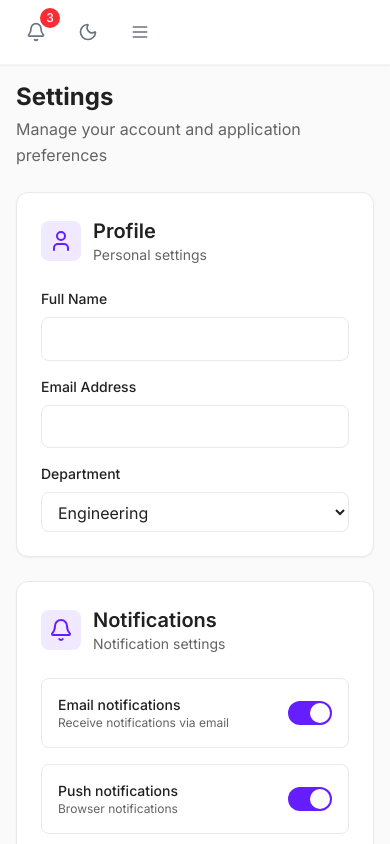
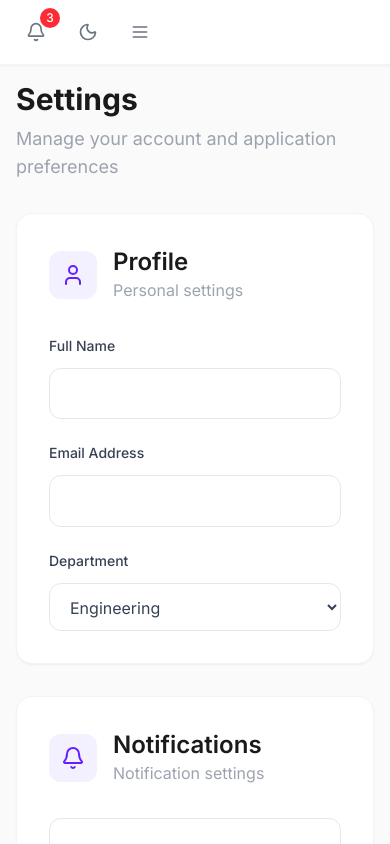
Before and after one commit to Cieden-team/management-performance, a Next.js app: page /settings in a window 390 px wide. Shown: the top 844 px of the page. Built offline with nearby package versions, Linux system fonts and the light colour scheme; no server answers.

Commit message:
Modernize all remaining pages - Feedback, Reviews, Settings, Profile, Admin - update colors, spacing, and design consistency

```diff
--- a/src/app/admin/page.tsx
+++ b/src/app/admin/page.tsx
@@ -93,10 +93,10 @@ const AdminPage = () => {
 
   const getStatusColor = (status: string) => {
     switch (status) {
-      case "active": return "bg-[#8AC34A] text-white";
-      case "inactive": return "bg-[#F44436] text-white";
-      case "pending": return "bg-[#FF9102] text-white";
-      default: return "bg-[#646464] text-white";
+      case "active": return "bg-green-100 text-green-700";
+      case "inactive": return "bg-red-100 text-red-700";
+      case "pending": return "bg-orange-100 text-orange-700";
+      default: return "bg-gray-100 text-gray-700";
     }
   };
 
@@ -126,8 +126,8 @@ const AdminPage = () => {
       <div className="max-w-7xl mx-auto px-4 sm:px-6 lg:px-8 py-8">
         {/* Header */}
         <div className="mb-8">
-          <h1 className="text-2xl sm:text-3xl font-bold text-[#212121] dark:text-white">Admin Panel</h1>
-          <p className="text-[#646464] dark:text-[#909090] mt-1">
+          <h1 className="text-3xl sm:text-4xl font-bold text-gray-900">Admin Panel</h1>
+          <p className="text-gray-500 mt-2 text-lg">
             Manage users, performance cycles, and system settings
           </p>
         </div>
@@ -139,10 +139,10 @@ const AdminPage = () => {
               <button
                 key={tab.id}
                 onClick={() => setActiveTab(tab.id)}
-                className={`flex items-center space-x-2 py-2 px-1 border-b-2 font-medium text-sm transition-colors ${
+                className={`flex items-center space-x-2 py-3 px-1 border-b-2 font-medium text-sm transition-all duration-200 ${
                   activeTab === tab.id
-                    ? "text-[#651FFF] dark:text-[#651FFF] border-b-2 border-[#651FFF] dark:border-[#651FFF]"
-                    : "text-[#646464] dark:text-[#909090] border-transparent hover:text-[#212121] dark:hover:text-white hover:border-[#e9e9e9] dark:hover:border-[#373737]"
+                    ? "text-purple-600 border-b-2 border-purple-600"
+                    : "text-gray-500 border-transparent hover:text-gray-900 hover:border-gray-300"
                 }`}
               >
                 <tab.icon className="h-4 w-4" />
@@ -158,24 +158,24 @@ const AdminPage = () => {
             {/* Stats Grid */}
             <div className="grid grid-cols-1 md:grid-cols-2 lg:grid-cols-4 gap-6">
               {stats.map((stat, index) => (
-                <div key={index} className="bg-white dark:bg-[#000319] rounded-xl border border-[#e9e9e9] dark:border-[#373737] p-6 shadow-sm">
+                <div key={index} className="bg-white rounded-2xl border border-gray-100 p-6 shadow-sm hover:shadow-md transition-all duration-200">
                   <div className="flex items-center justify-between">
                     <div>
-                      <p className="text-sm font-medium text-[#646464] dark:text-[#909090]">{stat.title}</p>
-                      <p className="text-2xl font-bold text-[#212121] dark:text-white">{stat.value}</p>
+                      <p className="text-sm font-medium text-gray-500">{stat.title}</p>
+                      <p className="text-2xl font-bold text-gray-900">{stat.value}</p>
                       <div className="flex items-center mt-2">
                         <span
                           className={`text-sm font-medium ${
-                            stat.changeType === "negative" ? "text-[#F44436]" : "text-[#8AC34A]"
+                            stat.changeType === "negative" ? "text-red-600" : "text-green-600"
                           }`}
                         >
                           {stat.change}
                         </span>
-                        <span className="text-sm text-[#646464] dark:text-[#909090] ml-1">from last month</span>
+                        <span className="text-sm text-gray-500 ml-1">from last month</span>
                       </div>
                     </div>
-                    <div className="p-3 bg-[#f0e9ff] dark:bg-[#651FFF] rounded-lg">
-                      <stat.icon className="h-6 w-6 text-[#651FFF] dark:text-white" />
+                    <div className="p-3 bg-purple-50 rounded-xl">
+                      <stat.icon className="h-6 w-6 text-purple-600" />
                     </div>
                   </div>
                 </div>
--- a/src/app/feedback/page.tsx
+++ b/src/app/feedback/page.tsx
@@ -17,10 +17,10 @@ const FeedbackPage = () => {
 
   const getStatusColor = (status: string) => {
     switch (status) {
-      case "completed": return "bg-[#8AC34A] text-white";
-      case "pending": return "bg-[#FF9102] text-white";
-      case "draft": return "bg-[#646464] text-white";
-      default: return "bg-[#646464] text-white";
+      case "completed": return "bg-green-100 text-green-700";
+      case "pending": return "bg-orange-100 text-orange-700";
+      case "draft": return "bg-gray-100 text-gray-700";
+      default: return "bg-gray-100 text-gray-700";
     }
   };
 
@@ -45,40 +45,40 @@ const FeedbackPage = () => {
 
   return (
     <Layout>
-      <div className="space-y-6">
+      <div className="space-y-8">
         {/* Header */}
         <div className="flex flex-col sm:flex-row sm:items-center sm:justify-between">
           <div>
-            <h1 className="text-2xl sm:text-3xl font-bold text-[#212121] dark:text-white">Feedback</h1>
-            <p className="text-[#646464] dark:text-[#909090] mt-1">
+            <h1 className="text-3xl sm:text-4xl font-bold text-gray-900">Feedback</h1>
+            <p className="text-gray-500 mt-2 text-lg">
               Give and receive feedback from team members
             </p>
           </div>
           <button
             onClick={() => setShowFeedbackForm(true)}
-            className="flex items-center space-x-2 px-4 py-2 bg-[#651FFF] text-white rounded-lg hover:bg-[#5b1ce6] transition-colors"
+            className="flex items-center space-x-3 px-6 py-3 bg-purple-600 text-white rounded-xl hover:bg-purple-700 transition-all duration-200 shadow-sm hover:shadow-md"
           >
-            <Plus className="h-4 w-4" />
-            <span>Give Feedback</span>
+            <Plus className="h-5 w-5" />
+            <span className="font-semibold">Give Feedback</span>
           </button>
         </div>
 
         {/* Search and Filters */}
         <div className="flex flex-col sm:flex-row gap-4">
           <div className="relative flex-1">
-            <Search className="absolute left-3 top-1/2 transform -translate-y-1/2 h-4 w-4 text-[#646464] dark:text-[#909090]" />
+            <Search className="absolute left-4 top-1/2 transform -translate-y-1/2 h-5 w-5 text-gray-500" />
             <input
               type="text"
               placeholder="Search feedback..."
               value={searchTerm}
               onChange={(e) => setSearchTerm(e.target.value)}
-              className="w-full pl-10 pr-4 py-2 border border-[#e9e9e9] dark:border-[#373737] rounded-lg focus:ring-2 focus:ring-[#651FFF] focus:border-transparent bg-white dark:bg-[#000319] text-[#212121] dark:text-white"
+              className="w-full pl-12 pr-4 py-3 border border-gray-200 rounded-xl focus:ring-2 focus:ring-purple-600 focus:border-transparent bg-white text-gray-900 placeholder-gray-500 transition-all duration-200"
             />
           </div>
           <select
             value={filterCategory}
             onChange={(e) => setFilterCategory(e.target.value)}
-            className="px-4 py-2 border border-[#e9e9e9] dark:border-[#373737] rounded-lg focus:ring-2 focus:ring-[#651FFF] focus:border-transparent bg-white dark:bg-[#000319] text-[#212121] dark:text-white"
+            className="px-4 py-3 border border-gray-200 rounded-xl focus:ring-2 focus:ring-purple-600 focus:border-transparent bg-white text-gray-700"
           >
             <option value="all">All Categories</option>
             <option value="technical">Technical</option>
--- a/src/app/profile/page.tsx
+++ b/src/app/profile/page.tsx
@@ -43,34 +43,34 @@ const ProfilePage = () => {
 
   return (
     <Layout>
-      <div className="space-y-6">
+      <div className="space-y-8">
         {/* Header */}
         <div className="flex flex-col sm:flex-row sm:items-center sm:justify-between">
           <div>
-            <h1 className="text-2xl sm:text-3xl font-bold text-[#212121] dark:text-white">My Profile</h1>
-            <p className="text-[#646464] dark:text-[#909090] mt-1">
+            <h1 className="text-3xl sm:text-4xl font-bold text-gray-900">My Profile</h1>
+            <p className="text-gray-500 mt-2 text-lg">
               Manage your personal information and performance
             </p>
           </div>
           <button
             onClick={() => setShowEditModal(true)}
-            className="flex items-center space-x-2 px-4 py-2 bg-[#651FFF] text-white rounded-lg hover:bg-[#5b1ce6] transition-colors"
+            className="flex items-center space-x-3 px-6 py-3 bg-purple-600 text-white rounded-xl hover:bg-purple-700 transition-all duration-200 shadow-sm hover:shadow-md"
           >
-            <User className="h-4 w-4" />
-            <span>Edit Profile</span>
+            <User className="h-5 w-5" />
+            <span className="font-semibold">Edit Profile</span>
           </button>
         </div>
 
         {/* Profile Overview */}
-        <div className="bg-white dark:bg-[#000319] rounded-xl border border-[#e9e9e9] dark:border-[#373737] p-6 shadow-sm">
-          <div className="flex items-start space-x-6">
+        <div className="bg-white rounded-2xl border border-gray-100 p-8 shadow-sm hover:shadow-md transition-all duration-200">
+          <div className="flex items-start space-x-8">
             <Avatar src={currentUser.avatar} alt={`${currentUser.firstName} ${currentUser.lastName}`} size="xl" />
             <div className="flex-1">
-              <h2 className="text-xl font-semibold text-[#212121] dark:text-white">
+              <h2 className="text-2xl font-semibold text-gray-900">
                 {currentUser.firstName} {currentUser.lastName}
               </h2>
-              <p className="text-[#646464] dark:text-[#909090]">{currentUser.email}</p>
-              <p className="text-sm text-[#646464] dark:text-[#909090] mt-1">{currentUser.position} • {currentUser.department}</p>
+              <p className="text-gray-500 text-lg">{currentUser.email}</p>
+              <p className="text-gray-500 mt-2">{currentUser.position} • {currentUser.department}</p>
             </div>
           </div>
         </div>
@@ -78,25 +78,25 @@ const ProfilePage = () => {
         {/* Stats Grid */}
         <div className="grid grid-cols-1 md:grid-cols-3 gap-6">
           {/* Overall Rating */}
-          <div className="bg-white dark:bg-[#000319] rounded-xl border border-[#e9e9e9] dark:border-[#373737] p-6 shadow-sm">
-            <div className="flex items-center space-x-3 mb-4">
-              <div className="p-2 bg-[#f0e9ff] dark:bg-[#651FFF] rounded-lg">
-                <Star className="h-6 w-6 text-[#651FFF] dark:text-white" />
+          <div className="bg-white rounded-2xl border border-gray-100 p-6 shadow-sm hover:shadow-md transition-all duration-200">
+            <div className="flex items-center space-x-4 mb-6">
+              <div className="p-3 bg-purple-50 rounded-xl">
+                <Star className="h-6 w-6 text-purple-600" />
               </div>
               <div>
-                <h3 className="text-lg font-semibold text-[#212121] dark:text-white">Overall Rating</h3>
-                <p className="text-sm text-[#646464] dark:text-[#909090]">This month</p>
+                <h3 className="text-xl font-semibold text-gray-900">Overall Rating</h3>
+                <p className="text-gray-500">This month</p>
               </div>
             </div>
 
             <div className="text-center">
-              <div className="text-2xl font-bold text-[#212121] dark:text-white">{currentUser.rating}/7</div>
-              <div className="text-sm text-[#646464] dark:text-[#909090]">points</div>
+              <div className="text-3xl font-bold text-gray-900">{currentUser.rating}/7</div>
+              <div className="text-gray-500">points</div>
             </div>
 
-            <div className="flex items-center justify-between text-sm mt-4">
-              <span className="text-[#646464] dark:text-[#909090]">Progress</span>
-              <span className="font-medium text-[#212121] dark:text-white">+0.8</span>
+            <div className="flex items-center justify-between text-sm mt-6">
+              <span className="text-gray-500">Progress</span>
+              <span className="font-medium text-gray-900">+0.8</span>
             </div>
           </div>
 
--- a/src/app/reviews/page.tsx
+++ b/src/app/reviews/page.tsx
@@ -50,11 +50,11 @@ const ReviewsPage = () => {
 
   const getStatusColor = (status: string) => {
     switch (status) {
-      case "completed": return "bg-[#8AC34A] text-white";
-      case "pending": return "bg-[#FF9102] text-white";
-      case "scheduled": return "bg-[#651FFF] text-white";
-      case "overdue": return "bg-[#F44436] text-white";
-      default: return "bg-[#646464] text-white";
+      case "completed": return "bg-green-100 text-green-700";
+      case "pending": return "bg-orange-100 text-orange-700";
+      case "scheduled": return "bg-purple-100 text-purple-700";
+      case "overdue": return "bg-red-100 text-red-700";
+      default: return "bg-gray-100 text-gray-700";
     }
   };
 
@@ -73,7 +73,7 @@ const ReviewsPage = () => {
       <Star
         key={i}
         className={`h-4 w-4 ${
-          i < rating ? "text-[#FF9102] fill-[#FF9102]" : "text-[#e9e9e9] dark:text-[#373737]"
+          i < rating ? "text-orange-500 fill-orange-500" : "text-gray-200"
         }`}
       />
     ));
@@ -81,23 +81,23 @@ const ReviewsPage = () => {
 
   return (
     <Layout>
-      <div className="space-y-6">
+      <div className="space-y-8">
         {/* Header */}
         <div className="flex flex-col sm:flex-row sm:items-center sm:justify-between">
           <div>
-            <h1 className="text-2xl sm:text-3xl font-bold text-[#212121] dark:text-white">Performance Reviews</h1>
-            <p className="text-[#646464] dark:text-[#909090] mt-1">
+            <h1 className="text-3xl sm:text-4xl font-bold text-gray-900">Performance Reviews</h1>
+            <p className="text-gray-500 mt-2 text-lg">
               Manage and track performance reviews
             </p>
           </div>
         </div>
 
         {/* Stats */}
-        <div className="grid grid-cols-1 md:grid-cols-4 gap-4">
-          <div className="bg-white dark:bg-[#000319] rounded-xl border border-[#e9e9e9] dark:border-[#373737] p-6 shadow-sm">
+        <div className="grid grid-cols-1 md:grid-cols-4 gap-6">
+          <div className="bg-white rounded-2xl border border-gray-100 p-6 shadow-sm hover:shadow-md transition-all duration-200">
             <div className="flex items-center space-x-3">
-              <div className="p-2 bg-[#f0e9ff] dark:bg-[#651FFF] rounded-lg">
-                <FileText className="h-6 w-6 text-[#651FFF] dark:text-white" />
+              <div className="p-3 bg-purple-50 rounded-xl">
+                <FileText className="h-6 w-6 text-purple-600" />
               </div>
               <div>
                 <p className="text-sm text-[#646464] dark:text-[#909090]">Total Reviews</p>
--- a/src/app/settings/page.tsx
+++ b/src/app/settings/page.tsx
@@ -9,57 +9,57 @@ const SettingsPage = () => {
 
   return (
     <Layout>
-      <div className="space-y-6">
+      <div className="space-y-8">
         {/* Header */}
         <div className="flex flex-col sm:flex-row sm:items-center sm:justify-between">
           <div>
-            <h1 className="text-2xl sm:text-3xl font-bold text-[#212121] dark:text-white">Settings</h1>
-            <p className="text-[#646464] dark:text-[#909090] mt-1">
+            <h1 className="text-3xl sm:text-4xl font-bold text-gray-900">Settings</h1>
+            <p className="text-gray-500 mt-2 text-lg">
               Manage your account and application preferences
             </p>
           </div>
         </div>
 
         {/* Profile Settings */}
-        <div className="bg-white dark:bg-[#000319] rounded-xl border border-[#e9e9e9] dark:border-[#373737] p-6 shadow-sm">
-          <div className="flex items-center space-x-3 mb-6">
-            <div className="p-2 bg-[#f0e9ff] dark:bg-[#651FFF] rounded-lg">
-              <User className="h-6 w-6 text-[#651FFF] dark:text-white" />
+        <div className="bg-white rounded-2xl border border-gray-100 p-8 shadow-sm hover:shadow-md transition-all duration-200">
+          <div className="flex items-center space-x-4 mb-8">
+            <div className="p-3 bg-purple-50 rounded-xl">
+              <User className="h-6 w-6 text-purple-600" />
             </div>
             <div>
-              <h2 className="text-xl font-semibold text-[#212121] dark:text-white">Profile</h2>
-              <p className="text-sm text-[#646464] dark:text-[#909090]">Personal settings</p>
+              <h2 className="text-2xl font-semibold text-gray-900">Profile</h2>
+              <p className="text-gray-500">Personal settings</p>
             </div>
           </div>
 
-          <div className="space-y-4">
+          <div className="space-y-6">
             <div>
-              <label className="block text-sm font-medium text-[#212121] dark:text-white mb-2">
+              <label className="block text-sm font-medium text-gray-700 mb-3">
                 Full Name
               </label>
               <input
                 type="text"
                 defaultValue={user?.fullName || ""}
-                className="w-full px-3 py-2 border border-[#e9e9e9] dark:border-[#373737] rounded-lg focus:ring-2 focus:ring-[#651FFF] focus:border-transparent bg-white dark:bg-[#000319] text-[#212121] dark:text-white"
+                className="w-full px-4 py-3 border border-gray-200 rounded-xl focus:ring-2 focus:ring-purple-600 focus:border-transparent bg-white text-gray-900 transition-all duration-200"
               />
             </div>
 
             <div>
-              <label className="block text-sm font-medium text-[#212121] dark:text-white mb-2">
+              <label className="block text-sm font-medium text-gray-700 mb-3">
                 Email Address
               </label>
               <input
                 type="email"
                 defaultValue={user?.emailAddresses?.[0]?.emailAddress || ""}
-                className="w-full px-3 py-2 border border-[#e9e9e9] dark:border-[#373737] rounded-lg focus:ring-2 focus:ring-[#651FFF] focus:border-transparent bg-white dark:bg-[#000319] text-[#212121] dark:text-white"
+                className="w-full px-4 py-3 border border-gray-200 rounded-xl focus:ring-2 focus:ring-purple-600 focus:border-transparent bg-white text-gray-900 transition-all duration-200"
               />
             </div>
 
             <div>
-              <label className="block text-sm font-medium text-[#212121] dark:text-white mb-2">
+              <label className="block text-sm font-medium text-gray-700 mb-3">
                 Department
               </label>
-              <select className="w-full px-3 py-2 border border-[#e9e9e9] dark:border-[#373737] rounded-lg focus:ring-2 focus:ring-[#651FFF] focus:border-transparent bg-white dark:bg-[#000319] text-[#212121] dark:text-white">
+              <select className="w-full px-4 py-3 border border-gray-200 rounded-xl focus:ring-2 focus:ring-purple-600 focus:border-transparent bg-white text-gray-700">
                 <option>Engineering</option>
                 <option>Design</option>
                 <option>Product</option>
@@ -71,33 +71,33 @@ const SettingsPage = () => {
         </div>
 
         {/* Notification Settings */}
-        <div className="bg-white dark:bg-[#000319] rounded-xl border border-[#e9e9e9] dark:border-[#373737] p-6 shadow-sm">
-          <div className="flex items-center space-x-3 mb-6">
-            <div className="p-2 bg-[#f0e9ff] dark:bg-[#651FFF] rounded-lg">
-              <Bell className="h-6 w-6 text-[#651FFF] dark:text-white" />
+        <div className="bg-white rounded-2xl border border-gray-100 p-8 shadow-sm hover:shadow-md transition-all duration-200">
+          <div className="flex items-center space-x-4 mb-8">
+            <div className="p-3 bg-purple-50 rounded-xl">
+              <Bell className="h-6 w-6 text-purple-600" />
             </div>
             <div>
-              <h2 className="text-xl font-semibold text-[#212121] dark:text-white">Notifications</h2>
-              <p className="text-sm text-[#646464] dark:text-[#909090]">Notification settings</p>
+              <h2 className="text-2xl font-semibold text-gray-900">Notifications</h2>
+              <p className="text-gray-500">Notification settings</p>
             </div>
           </div>
 
-          <div className="space-y-4">
-            <div className="flex items-center justify-between p-4 border border-[#e9e9e9] dark:border-[#373737] rounded-lg">
+          <div className="space-y-6">
+            <div className="flex items-center justify-between p-6 border border-gray-200 rounded-xl">
               <div>
-                <h3 className="text-sm font-medium text-[#212121] dark:text-white">Email notifications</h3>
-                <p className="text-xs text-[#646464] dark:text-[#909090]">Receive notifications via email</p>
+                <h3 className="text-sm font-medium text-gray-900">Email notifications</h3>
+                <p className="text-sm text-gray-500">Receive notifications via email</p>
               </div>
               <label className="relative inline-flex items-center cursor-pointer">
                 <input type="checkbox" defaultChecked className="sr-only peer" />
-                <div className="w-11 h-6 bg-[#e9e9e9] dark:bg-[#373737] peer-focus:outline-none peer-focus:ring-4 peer-focus:ring-[#651FFF] rounded-full peer peer-checked:after:translate-x-full peer-checked:after:border-white after:content-[''] after:absolute after:top-[2px] after:left-[2px] after:bg-white after:rounded-full after:h-5 after:w-5 after:transition-all peer-checked:bg-[#651FFF]"></div>
+                <div className="w-11 h-6 bg-gray-200 peer-focus:outline-none peer-focus:ring-4 peer-focus:ring-purple-600 rounded-full peer peer-checked:after:translate-x-full peer-checked:after:border-white after:content-[''] after:absolute after:top-[2px] after:left-[2px] after:bg-white after:rounded-full after:h-5 after:w-5 after:transition-all peer-checked:bg-purple-600"></div>
               </label>
             </div>
 
-            <div className="flex items-center justify-between p-4 border border-[#e9e9e9] dark:border-[#373737] rounded-lg">
+            <div className="flex items-center justify-between p-6 border border-gray-200 rounded-xl">
               <div>
-                <h3 className="text-sm font-medium text-[#212121] dark:text-white">Push notifications</h3>
-                <p className="text-xs text-[#646464] dark:text-[#909090]">Browser notifications</p>
+                <h3 className="text-sm font-medium text-gray-900">Push notifications</h3>
+                <p className="text-sm text-gray-500">Browser notifications</p>
               </div>
               <label className="relative inline-flex items-center cursor-pointer">
                 <input type="checkbox" defaultChecked className="sr-only peer" />
```
